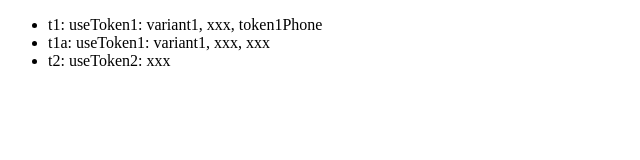
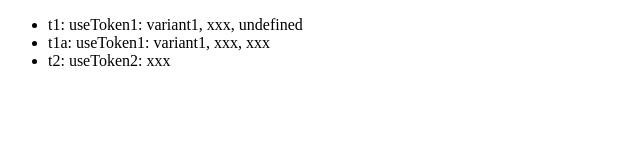
Before and after one commit to osequi/test-tsx-dx, a Next.js app: page / in a window 1280 px wide. Shown: the top 160 px of the page, without its empty margins (0-640 px from the left). Built offline with nearby package versions, Linux system fonts and the light colour scheme.

Commit message:
Tokens / props are done

```diff
--- a/src/pages/index.tsx
+++ b/src/pages/index.tsx
@@ -3,7 +3,7 @@ import { useToken1, useToken2 } from "../";
 export default function Home() {
   const t1 = useToken1({ variant: "variant1", name: "xxx" });
   const t1a = useToken1({ variant: "variant1", name: "xxx", phone: "xxx" });
-  const t2 = useToken2({ email: "xxx" });
+  const t2 = useToken2({ variant: "variant2", name: "ccc", email: "xxx" });
   return (
     <ul>
       <li>t1: {t1}</li>
--- a/src/useToken1.ts
+++ b/src/useToken1.ts
@@ -1,16 +1,9 @@
 import { TToken1, token1 } from ".";
 
 /**
- * [useToken1 description]
- * @param  {variant [description]
- * @param  name     [description]
- * @param  phone}   [description]
- * @return          [description]
+ * Displays a token1.
  */
-export function useToken1({
-  variant = token1.variant,
-  name = token1.name,
-  phone = token1.phone,
-}: TToken1): string {
+export function useToken1(props: TToken1 = token1): string {
+  const { variant, name, phone } = props;
   return `useToken1: ${variant}, ${name}, ${phone}`;
 }
--- a/src/useToken2.ts
+++ b/src/useToken2.ts
@@ -4,9 +4,14 @@ import { TToken2, token2 } from ".";
  * Displays the token2.
  *
  * Token2 is based on token1.
- * @param  props [description]
- * @return       [description]
+ *
+ * It inherits also token1's default props.
+ * Trying to make this a long paragraph entry, to see if complicates the hover in the editor.
+ * And yes it does.
+ * Long lines are not truncated, the hover box goes to the edge of the screen.
+ * A workaround is to break sentences into a new line.
  */
-export function useToken2({ email = token2.email }: TToken2): string {
+export function useToken2(props: TToken2 = token2): string {
+  const { email } = props;
   return `useToken2: ${email}`;
 }
```
Also changed, not shown: 1 other file (tests, documents, lock files or other folders).
